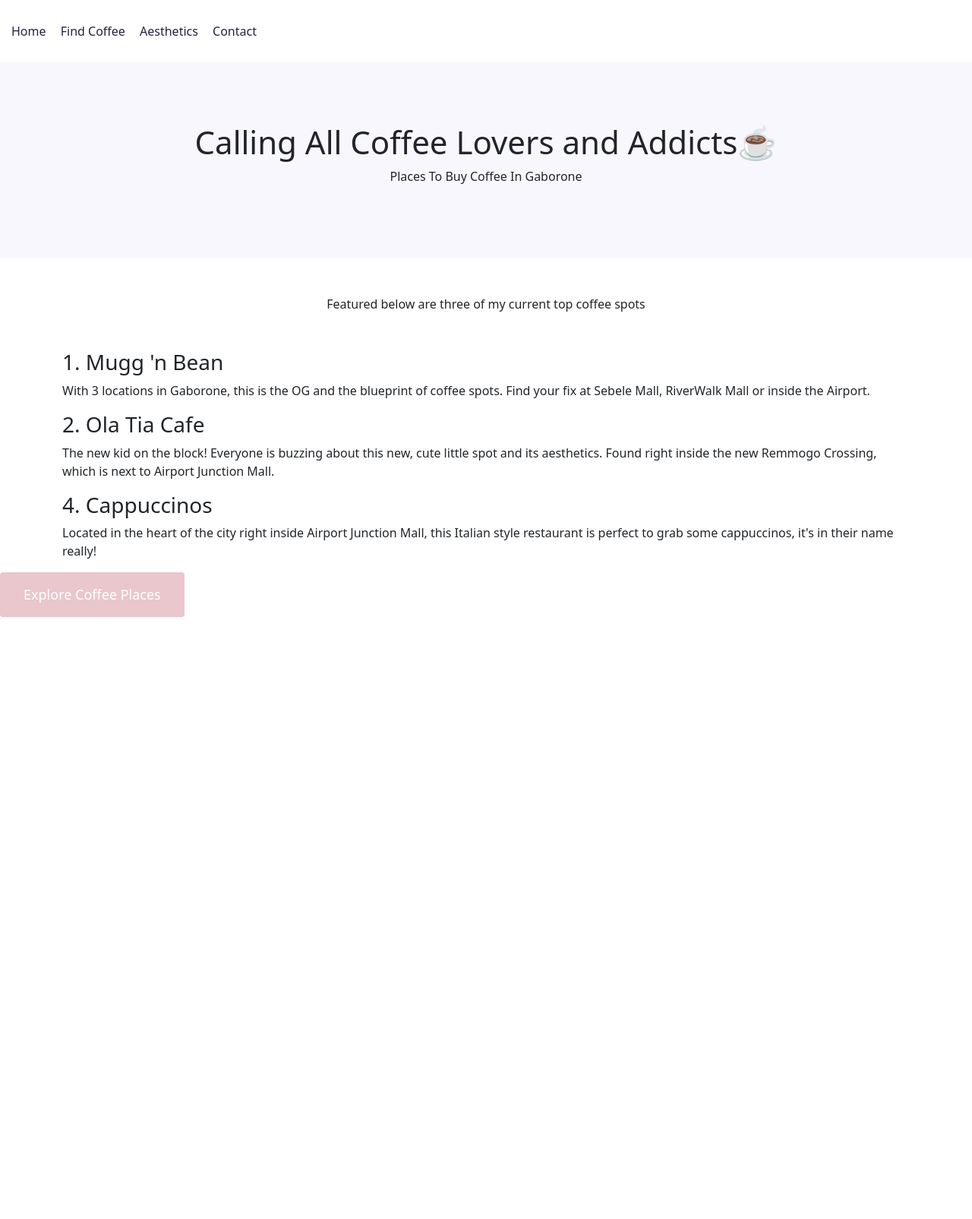
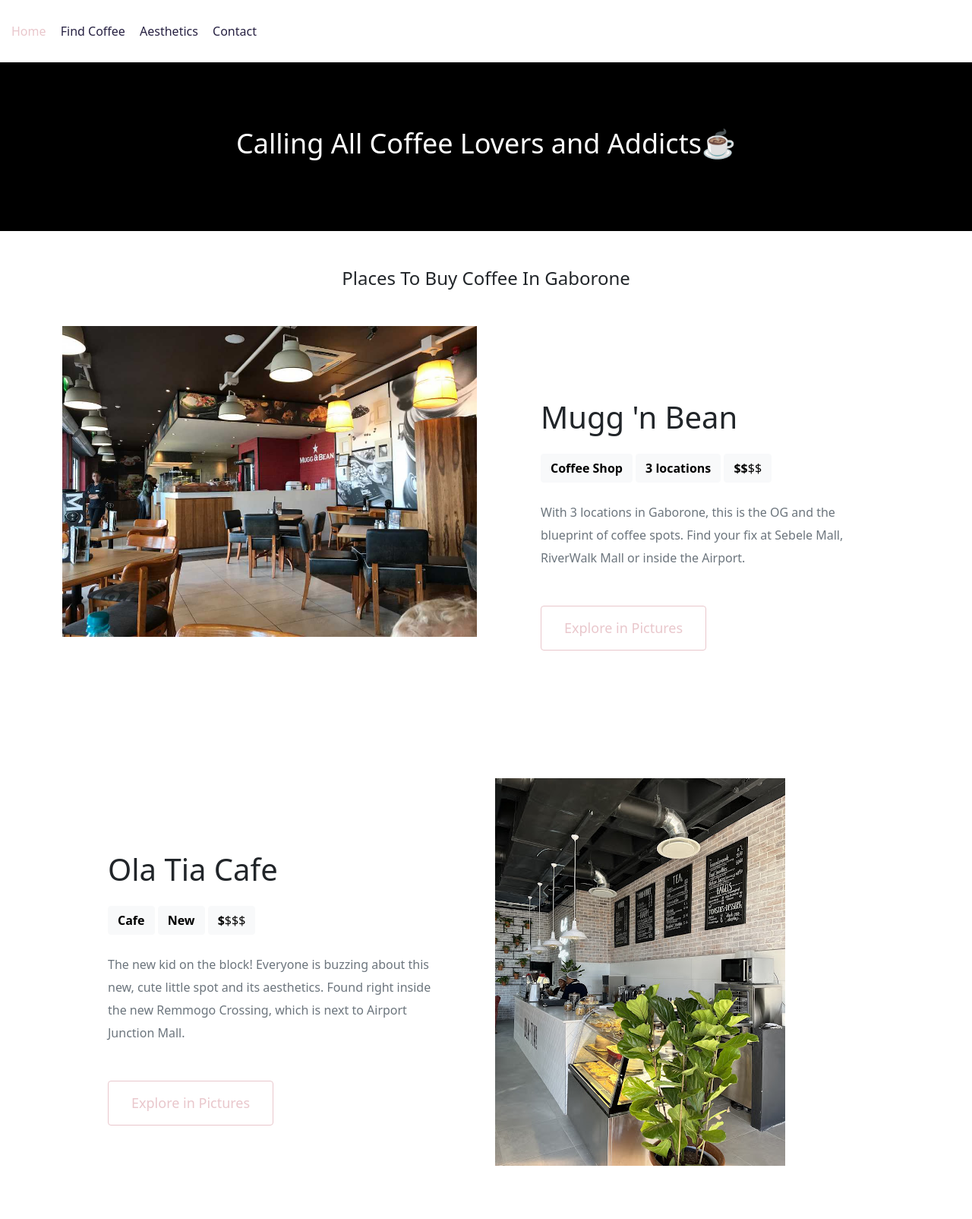
Before and after one commit to tsaonehh/my-coffee-app, a plain HTML site: page index.html in a window 1280 px wide. Shown: the top 1604 px of the page at 76% size. Before the commit the page ends 812 px from the top, so only its background shows below. Drawn offline with nearby package versions, Linux system fonts and the light colour scheme.

Commit message:
Updated the homepage HTML and CSS

```diff
--- a/index.html
+++ b/index.html
@@ -38,41 +38,83 @@
        <h1>
         Calling All Coffee Lovers and Addicts☕
        </h1>
-       <p>
+    </div>
+    <h4 class="text-center m-5">
         Places To Buy Coffee In Gaborone
-       </p>
+    </h4>
+
+     <div class="container">
+    <div class="row mb-5">
+    <div class="col d-none d-lg-block">
+    <img src="mugg-n-bean.jpg" class="img-fluid" alt="Picture of Mugg 'n Bean" />
+   </div>
+   <div class="col">
+    <div class="project-description">
+    <h2 class="mb-5">Mugg 'n Bean</h2>
+    <a href="/" title="info" class="btn btn-light"><strong>Coffee Shop</strong></a>
+    <a href="/" title="info" class="btn btn-light"><strong>3 locations</strong></a>
+    <a href="/" title="info" class="btn btn-light"><strong>$$</strong>$$</a>
+    <br>
+    <br>
+    <p class="mb-5 text-muted">With 3 locations in Gaborone, this is the OG and the blueprint of coffee spots.
+        Find your fix at Sebele Mall, RiverWalk Mall or inside the Airport.</p>
+    <a href="aesthetics.html" title="Visit Mugg 'n Bean" class="btn btn-branding-outline">Explore in Pictures</a>
     </div>
-    <p class="text-center m-5">
-        Featured below are three of my current top coffee spots
-    </p>
-    <div class="container">
-       <h3>
-      1. Mugg 'n Bean
-      </h3>
-      <p>
-        With 3 locations in Gaborone, this is the OG and the blueprint of coffee spots.
-        Find your fix at Sebele Mall, RiverWalk Mall or inside the Airport.
-      </p>
-    <h3>
-      2. Ola Tia Cafe
-      </h3>
-      <p>
-        The new kid on the block! Everyone is buzzing about this new, cute little spot and its aesthetics.
+    </div>
+    </div>
+    <div class="row mb-5">
+   <div class="col">
+    <div class="project-description">
+    <h2 class="mb-5">Ola Tia Cafe</h2>
+    <a href="/" title="info" class="btn btn-light"><strong>Cafe</strong></a>
+    <a href="/" title="info" class="btn btn-light"><strong>New</strong></a>
+    <a href="/" title="info" class="btn btn-light"><strong>$</strong>$$$</a>
+    <br>
+    <br>
+    <p class="mb-5 text-muted">  The new kid on the block! Everyone is buzzing about this new, cute little spot and its aesthetics.
         Found right inside the new Remmogo Crossing, which is next to Airport Junction Mall.
       </p>
-      <h3>
-       4. Cappuccinos
-      </h3>
-      <p>
-        Located in the heart of the city right inside Airport Junction Mall,
+    <a href="aesthetics.html" title="Visit Ola Tia" class="btn btn-branding-outline">Explore in Pictures</a>
+    </div>
+    </div>
+    <div class="col d-none d-lg-block">
+    <img src="ola-tia-cafe.jpg" class="img-fluid" alt="Picture of Ola Tia" />
+    </div>
+    </div>
+    <div class="row">
+     <div class="col d-none d-lg-block">
+    <img src="cappuccinos.jpg" class="img-fluid" alt="Picture of Cappuccinos" />
+   </div>
+   <div class="col">
+    <div class="project-description">
+    <h2 class="mb-5">Cappuccinos</h2>
+    <a href="/" title="info" class="btn btn-light"><strong>Bar</strong></a>
+    <a href="/" title="info" class="btn btn-light"><strong>Restaurant</strong></a>
+    <a href="/" title="info" class="btn btn-light"><strong>$$</strong>$$</a>
+    <br>
+    <br>
+    <p class="mb-5 text-muted"> Located in the heart of the city right inside Airport Junction Mall,
         this Italian style restaurant is perfect to grab some cappuccinos,
-        it's in their name really!
-      </p>
+        it's in their name really!</p>
+    <a href="aesthetics.html" title="Visit Cappuccinos" class="btn btn-branding-outline">Explore in Pictures</a>
+    </div>
+    </div>
     </div>
 
-      <div>
-        <a href="/coffee.html" title="Explore" class="btn btn-branding">Explore Coffee Places</a>
-        </div>
+      <footer>
+        <div class="contact-box justify-content-between mb-5 d-none d-md-flex">
+         <div>
+           <h4>Want More Coffee Places To Visit?</h4>
+           </div>
+           <div>
+           <a href="/coffee.html" class="btn btn-branding" title="Explore">Explore Coffee Places</a>
+           </div>
+         </div>
+        <p class="text-center mt-4">
+        ☕This project was coded by Tsaone W Bejile and it is
+        <a href="https://github.com/tsaonehh/my-coffee-app/" target="_blank" title="Tsaone's GitHub"> open-sourced </a>
+     </p>
+      </footer>
 
 </body>
 </html>
--- a/styles.css
+++ b/styles.css
@@ -1,12 +1,32 @@
 h1{
-    font-size: 42px;
+    font-size: 36px;
+    line-height: 1.5;
     text-align: center;
 }
 
+h2{
+    font-size: 40px;
+    line-height: 0;
+}
+
+h4{
+    font-weight: 400;
+}
+
+p{
+    font-weight: normal;
+    font-size: 16px;
+    line-height: 30px;
+}
+
 .hero{
-    background: #f9f7fe;
+    background: #000;
     text-align: center;
     padding: 80px 20px;
+}
+
+.hero h1{
+    color: #fff;
 }
 
 nav{
@@ -31,6 +51,10 @@
     transition: all 100ms  ease-in-out;
 }
 
+nav a:hover, nav li.active a{
+    color: rgb(233, 199, 204);
+}
+
 .btn-branding{
     background: rgb(233, 199, 204);
     border-radius: 4px;
@@ -49,3 +73,26 @@
     line-height: 27px;
     padding: 15px 30px;
 }
+
+.project-description{
+    padding: 120px 60px;
+}
+
+
+footer{
+    margin: 80px 0;
+}
+
+footer .contact-box{
+    background: #000;
+    padding: 30px 120px;
+    border-radius: 10px;
+}
+
+footer h4{
+    color: #fff;
+}
+
+footer .btn-branding-outline{
+    color: #fff;
+}
```
